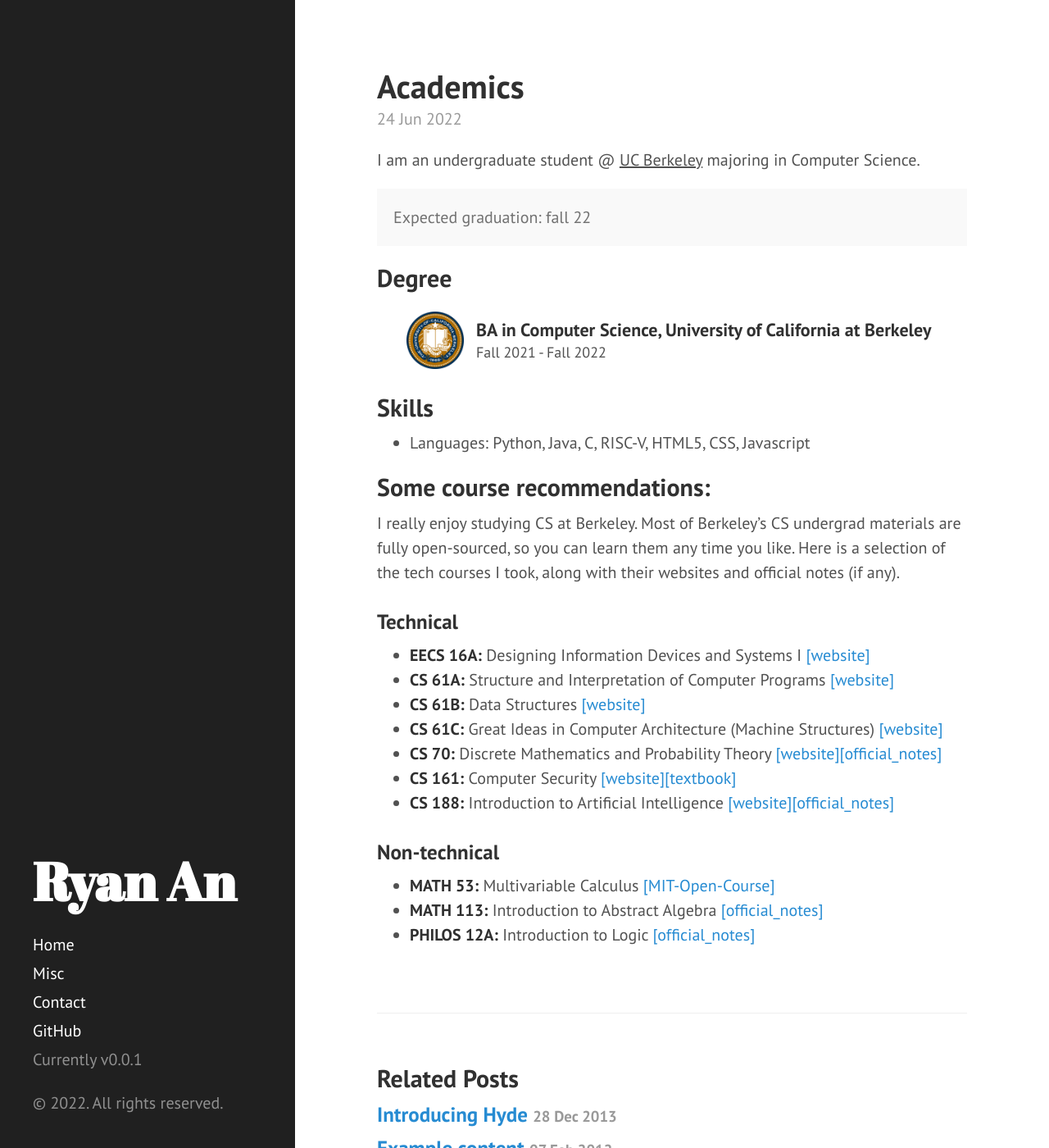
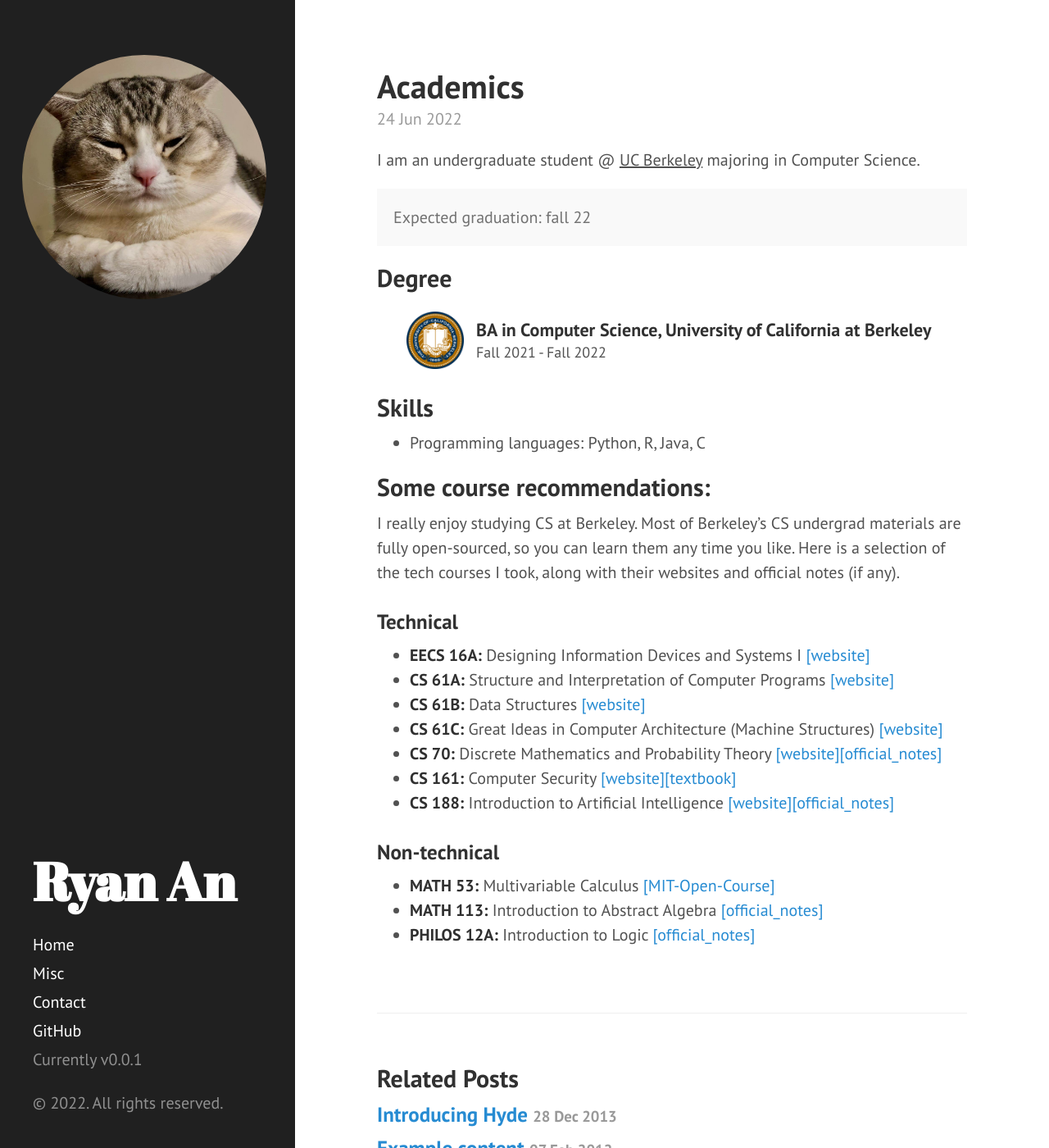
Before and after one commit to ryeii/ryeii.github.io, a Jekyll site: the page built from _posts/2022-06-24-about-me.md, in a window 1280 px wide and 1400 px high. Shown: the whole window at 82% size. Built offline with Jekyll 4.4.1, drawn with Linux system fonts in a browser that asks for light colours.

Commit message:
added face

```diff
--- a/_includes/sidebar.html
+++ b/_includes/sidebar.html
@@ -1,4 +1,9 @@
 <div class="sidebar">
+
+  <div>
+		<img src='{{ site.baseurl }}imgs/CAT.JPG' class='faceDetails'>
+	</div>
+
   <div class="container sidebar-sticky">
     <div class="sidebar-about">
       <h1>
--- a/_posts/2022-06-24-about-me.md
+++ b/_posts/2022-06-24-about-me.md
@@ -21,7 +21,7 @@ I am an undergraduate student @ <ins>UC Berkeley</ins> majoring in Computer Scie
 </div>
 
 ## Skills
-* Languages: Python, Java, C, RISC-V, HTML5, CSS, Javascript
+* Programming languages: Python, R, Java, C
 
 ## Some course recommendations:
 
--- a/public/css/hyde.css
+++ b/public/css/hyde.css
@@ -269,3 +269,12 @@ h5 {
   margin:0px;
   font-size: 1.1em;
 }
+
+.faceDetails {
+  margin-top: 8%;
+  margin-left:2%;
+  height:300px;
+  width:300px;
+  border: transparent 1px solid;
+  border-radius: 50%;
+}
```
Also changed, not shown: 15 other files.
